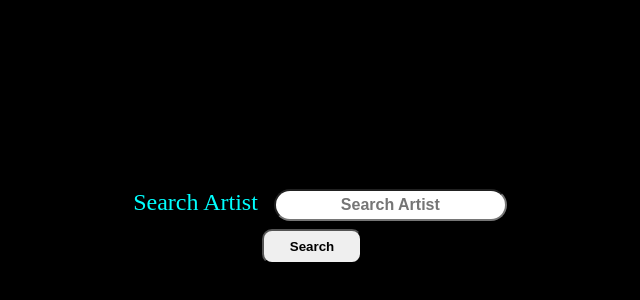
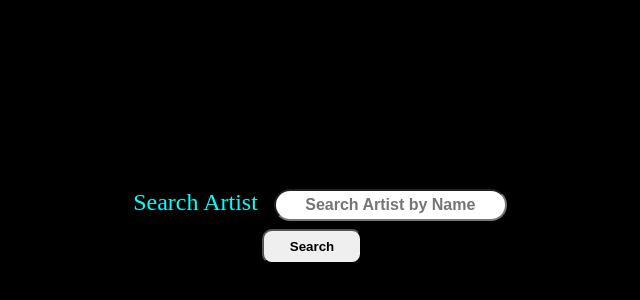
Before and after one commit to MiguelSerralde/ebac-React03, a React (Create React App) app in the folder audiodb/: page / in a window 1280 px wide. Shown: the part 182-482 px from the top of the page, without its empty margins (328-968 px from the left). Built offline with nearby package versions, Linux system fonts and the light colour scheme.

Commit message:
mediaQueryConfig

```diff
--- a/audiodb/src/component/Search/searchartist.js
+++ b/audiodb/src/component/Search/searchartist.js
@@ -27,7 +27,8 @@ const Searchartist = ( {sendPrompt} ) => {
                 <input name="search"
                     type="text"
                     className="search_input"
-                    placeholder="Search Artist"
+                    placeholder="Search Artist by Name"
+                    required
                     onChange={handleInputChange}/>
             </div>
         <button className='search_button' type="submit" >Search</button>
--- a/audiodb/src/css/style.css
+++ b/audiodb/src/css/style.css
@@ -102,3 +102,22 @@ body {
 .coverAlbum {
     width: 200px;
 }
+
+@media (max-width: 1180px){
+    .albums_artist {
+        grid-template-columns: repeat(3, 30%);
+    }
+}
+
+@media (max-width: 770px){
+    .albums_artist {
+        grid-template-columns: repeat(2, 50%);
+    }
+}
+
+@media (max-width: 550px){
+    .albums_artist {
+        grid-template-columns: repeat(1, 100%);
+    }
+
+}
```
